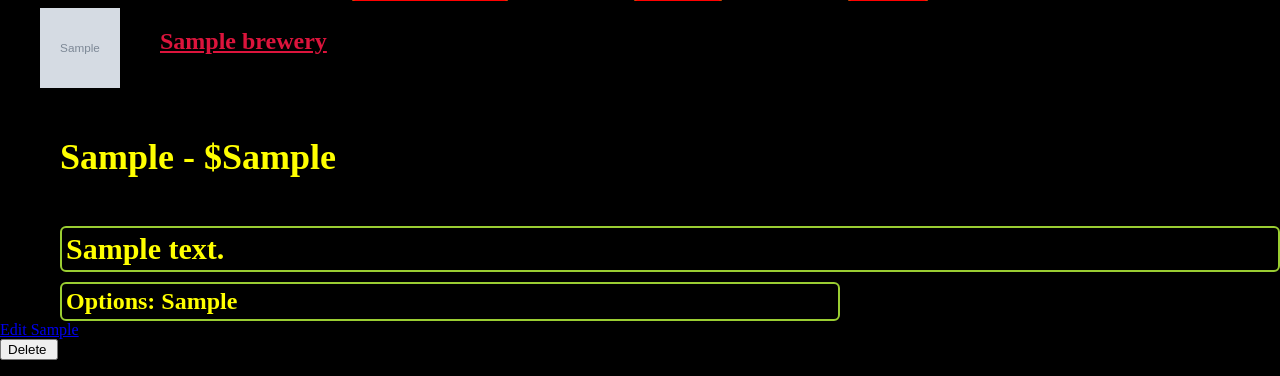
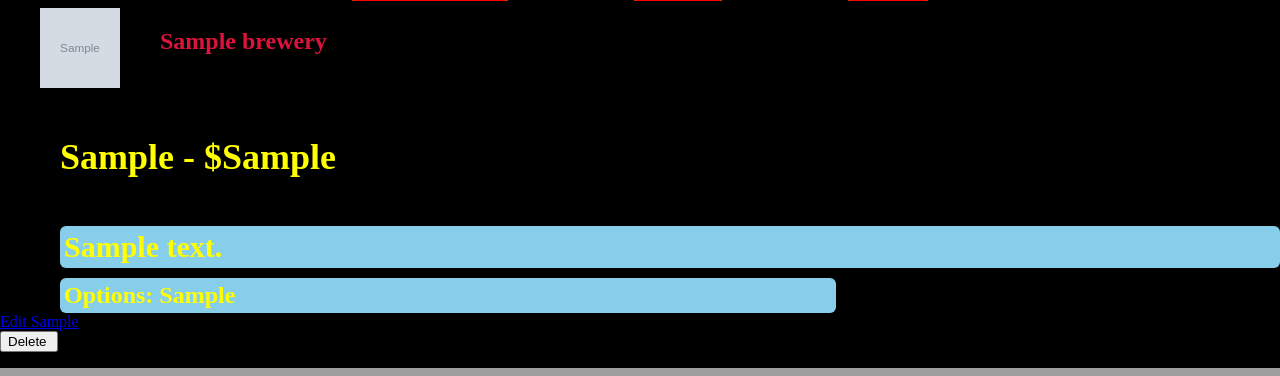
Before and after one commit to mdrisco4/breweries_django_be, a Django app: page /food/1 in a window 1280 px wide. Shown: the part 542-918 px from the top of the page. Run offline with Django 3.2, Linux system fonts and the light colour scheme; tables that the repository leaves empty hold one stand-in row (values such as "Sample post"); grey boxes marked "Sample" are stand-in pictures.

Commit message:
changed a little bit of styling

```diff
--- a/breweries/static/css/styles.css
+++ b/breweries/static/css/styles.css
@@ -405,6 +405,7 @@ body {
 .food-detail-brewery-name {
   margin: 0 0 0 40px;
   color: crimson;
+  text-decoration: none;
 }
 
 .food-detail-brewery-name:hover {
@@ -422,7 +423,8 @@ body {
   color: yellow;
   margin: 10px 0 10px 60px;
   font-size: 30px;
-  border: 2px solid yellowgreen;
+  background-color: skyblue;
+  /* border: 2px solid yellowgreen; */
   border-radius: 6px;
   padding: 4px;
 }
@@ -431,7 +433,8 @@ body {
   color: yellow;
   margin: 10px 0 0 60px;
   font-size: 24px;
-  border: 2px solid yellowgreen;
+  background-color: skyblue;
+  /* border: 2px solid yellowgreen; */
   border-radius: 6px;
   width: 60%;
   padding: 4px;
```
